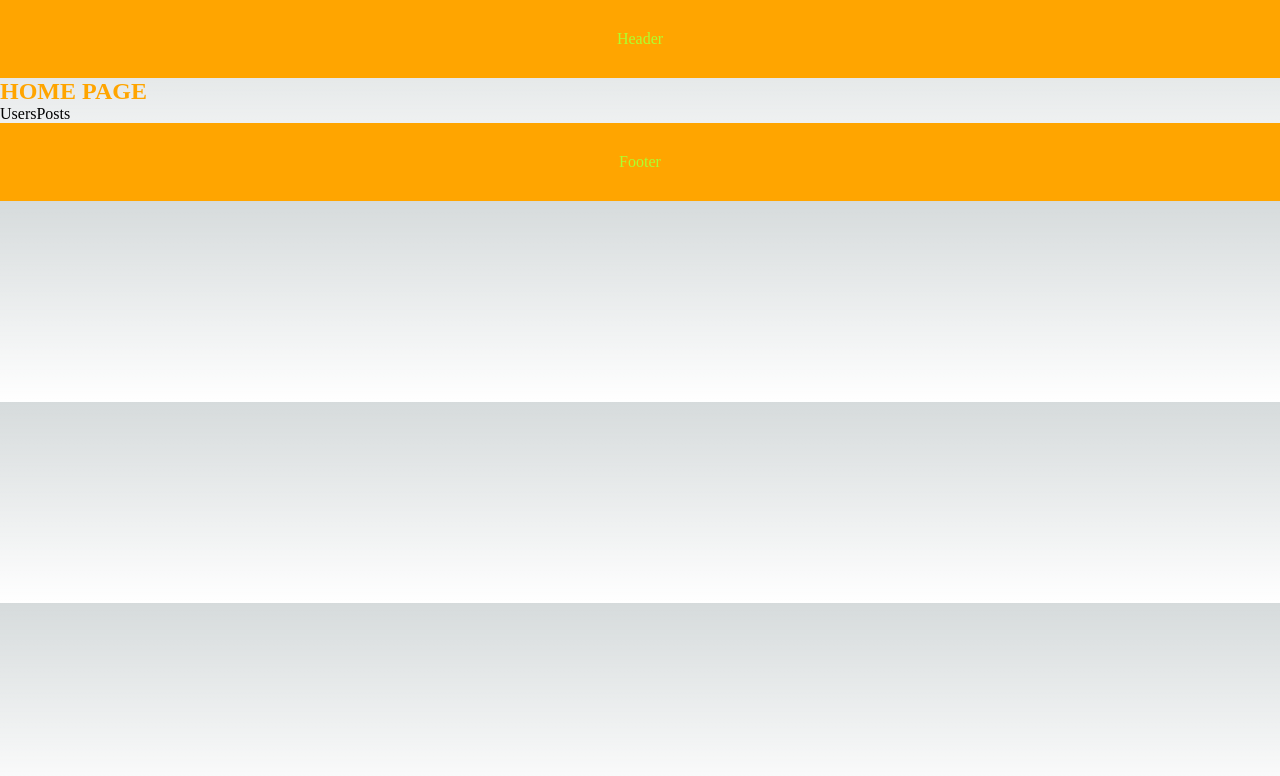
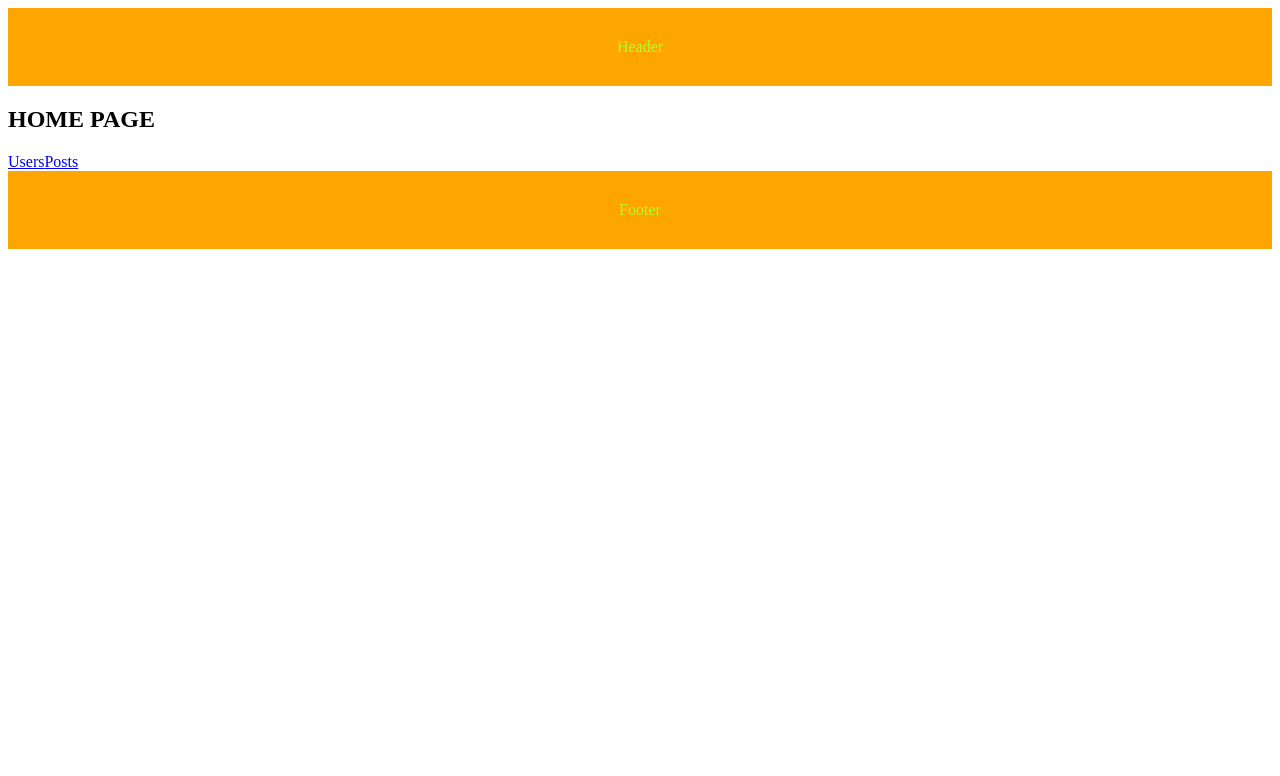
Before and after one commit to ajay-mandaviya/nextJs, a Next.js app: page / in a window 1280 px wide. Shown: the top 776 px of the page. Built offline with nearby package versions, Linux system fonts and the light colour scheme.

Commit message:
fix : components

```diff
--- /dev/null
+++ b/components/Board.tsx
@@ -0,0 +1,146 @@
+import { useState } from "react";
+import Square from "./Box";
+import { calculateWinner } from "@/utils";
+
+function Board({ isNext, squares, onPlay }: any) {
+  // const [isNext, setIsNext] = useState<boolean>(true);
+  // const [squares, setSquares] = useState<string[] | null[]>(
+  //   Array(9).fill(null)
+  // );
+  const getWinnder = calculateWinner(squares);
+
+  const handlePress = (index: number) => {
+    if (calculateWinner(squares) || squares[index]) {
+      return;
+    }
+    const updateBox = squares.slice();
+    if (isNext) {
+      updateBox[index] = "X";
+    } else {
+      updateBox[index] = "O";
+    }
+    onPlay(updateBox);
+  };
+
+  const winner = calculateWinner(squares);
+  let status;
+  if (winner) {
+    status = "Winner:" + winner;
+  } else {
+    status = "Next player" + (isNext ? "x" : "O");
+  }
+  return (
+    <>
+      <h4>{status}</h4>
+      <div className="row">
+        <Square
+          value={squares[0]}
+          onClick={() => {
+            handlePress(0);
+          }}
+        />
+        <Square
+          value={squares[1]}
+          onClick={() => {
+            handlePress(1);
+          }}
+        />
+        <Square
+          value={squares[2]}
+          onClick={() => {
+            handlePress(2);
+          }}
+        />
+      </div>
+      <div className="row">
+        <Square
+          value={squares[3]}
+          onClick={() => {
+            handlePress(3);
+          }}
+        />
+        <Square
+          value={squares[4]}
+          onClick={() => {
+            handlePress(4);
+          }}
+        />
+        <Square
+          value={squares[5]}
+          onClick={() => {
+            handlePress(5);
+          }}
+        />
+      </div>
+      <div className="row">
+        <Square
+          value={squares[6]}
+          onClick={() => {
+            handlePress(6);
+          }}
+        />
+        <Square
+          value={squares[7]}
+          onClick={() => {
+            handlePress(7);
+          }}
+        />
+        <Square
+          value={squares[8]}
+          onClick={() => {
+            handlePress(8);
+          }}
+        />
+      </div>
+    </>
+  );
+}
+
+// export default Board;
+function GameBoard() {
+  const [isNext, setIsNext] = useState<boolean>(true);
+  const [history, setHistory] = useState<any[]>([Array(9).fill(null)]);
+  // keep check user current move
+  const [currentMove, setCurrentMove] = useState(0);
+  // const currentSquares = history[history.length - 1];
+  const currentSquares = history[currentMove];
+  function handlePlay(nextSqure: any) {
+    // setHistory([...history, nextSqure]);
+    //
+    const nextHistroy = [...history.slice(0, currentMove + 1), nextSqure];
+    setHistory(nextHistroy);
+    setIsNext(!isNext);
+    setCurrentMove(nextHistroy.length - 1);
+  }
+  function jumpTo(nextMove: any) {
+    setCurrentMove(nextMove);
+    setIsNext(nextMove % 2 === 0);
+  }
+
+  return (
+    <>
+      <div>
+        <Board isNext={isNext} squares={currentSquares} onPlay={handlePlay} />
+        <div>
+          <ol>
+            {history.map((item, index) => {
+              return (
+                <li key={index}>
+                  <button
+                    onClick={() => {
+                      jumpTo(index);
+                    }}
+                  >
+                    {index > 0 ? `Go to${index}` : "Game starr"}
+                  </button>
+                </li>
+              );
+            })}
+          </ol>
+        </div>
+      </div>
+    </>
+  );
+}
+
+export default GameBoard;
--- /dev/null
+++ b/components/Box.tsx
@@ -0,0 +1,7 @@
+export default function ({ value , onClick }: any) {
+  return (
+    <>
+      <button className="box" onClick = {onClick}>{value}</button>
+    </>
+  );
+}
--- a/components/index.tsx
+++ b/components/index.tsx
@@ -1,2 +1,3 @@
 export { default as Header } from "./Header";
 export { default as Footer } from "./Footer";
+export { default as Board } from "./Board";
--- a/src/styles/globals.css
+++ b/src/styles/globals.css
@@ -1,110 +1,11 @@
-:root {
-  --max-width: 1100px;
-  --border-radius: 12px;
-  --font-mono: ui-monospace, Menlo, Monaco, "Cascadia Mono", "Segoe UI Mono",
-    "Roboto Mono", "Oxygen Mono", "Ubuntu Monospace", "Source Code Pro",
-    "Fira Mono", "Droid Sans Mono", "Courier New", monospace;
-
-  --foreground-rgb: 0, 0, 0;
-  --background-start-rgb: 214, 219, 220;
-  --background-end-rgb: 255, 255, 255;
-
-  --primary-glow: conic-gradient(
-    from 180deg at 50% 50%,
-    #16abff33 0deg,
-    #0885ff33 55deg,
-    #54d6ff33 120deg,
-    #0071ff33 160deg,
-    transparent 360deg
-  );
-  --secondary-glow: radial-gradient(
-    rgba(255, 255, 255, 1),
-    rgba(255, 255, 255, 0)
-  );
-
-  --tile-start-rgb: 239, 245, 249;
-  --tile-end-rgb: 228, 232, 233;
-  --tile-border: conic-gradient(
-    #00000080,
-    #00000040,
-    #00000030,
-    #00000020,
-    #00000010,
-    #00000010,
-    #00000080
-  );
-
-  --callout-rgb: 238, 240, 241;
-  --callout-border-rgb: 172, 175, 176;
-  --card-rgb: 180, 185, 188;
-  --card-border-rgb: 131, 134, 135;
+.box {
+  background-color: white;
+  border: 1px solid #999;
+  height: 40px;
+  width: 40px;
+  font-weight: bold;
+  line-height: 40px;
+  text-align: center;
+  margin-right: -1px;
+  margin-top: -1px;
 }
-
-@media (prefers-color-scheme: dark) {
-  :root {
-    --foreground-rgb: 255, 255, 255;
-    --background-start-rgb: 0, 0, 0;
-    --background-end-rgb: 0, 0, 0;
-
-    --primary-glow: radial-gradient(rgba(1, 65, 255, 0.4), rgba(1, 65, 255, 0));
-    --secondary-glow: linear-gradient(
-      to bottom right,
-      rgba(1, 65, 255, 0),
-      rgba(1, 65, 255, 0),
-      rgba(1, 65, 255, 0.3)
-    );
-
-    --tile-start-rgb: 2, 13, 46;
-    --tile-end-rgb: 2, 5, 19;
-    --tile-border: conic-gradient(
-      #ffffff80,
-      #ffffff40,
-      #ffffff30,
-      #ffffff20,
-      #ffffff10,
-      #ffffff10,
-      #ffffff80
-    );
-
-    --callout-rgb: 20, 20, 20;
-    --callout-border-rgb: 108, 108, 108;
-    --card-rgb: 100, 100, 100;
-    --card-border-rgb: 200, 200, 200;
-  }
-}
-
-* {
-  box-sizing: border-box;
-  padding: 0;
-  margin: 0;
-}
-
-html,
-body {
-  max-width: 100vw;
-  overflow-x: hidden;
-}
-
-body {
-  color: rgb(var(--foreground-rgb));
-  background: linear-gradient(
-      to bottom,
-      transparent,
-      rgb(var(--background-end-rgb))
-    )
-    rgb(var(--background-start-rgb));
-}
-
-a {
-  color: inherit;
-  text-decoration: none;
-}
-
-@media (prefers-color-scheme: dark) {
-  html {
-    color-scheme: dark;
-  }
-}
-h2 {
-  color: orange;
-}
--- /dev/null
+++ b/src/utils/index.ts
@@ -0,0 +1,21 @@
+export function calculateWinner(squares: any) {
+  const lines = [
+    [0, 1, 2],
+    [3, 4, 5],
+    [6, 7, 8],
+    //
+    [0, 3, 6],
+    [1, 4, 7],
+    [2, 5, 8],
+    //
+    [0, 4, 8],
+    [2, 4, 6],
+  ];
+  for (let i = 0; i < lines.length; i++) {
+    const [a, b, c] = lines[i];
+    if (squares[a] && squares[a] === squares[b] && squares[a] === squares[c]) {
+      return squares[a];
+    }
+  }
+  return null;
+}
```
Also changed, not shown: src/pages/components/index.tsx (added, +17 -0 lines).
